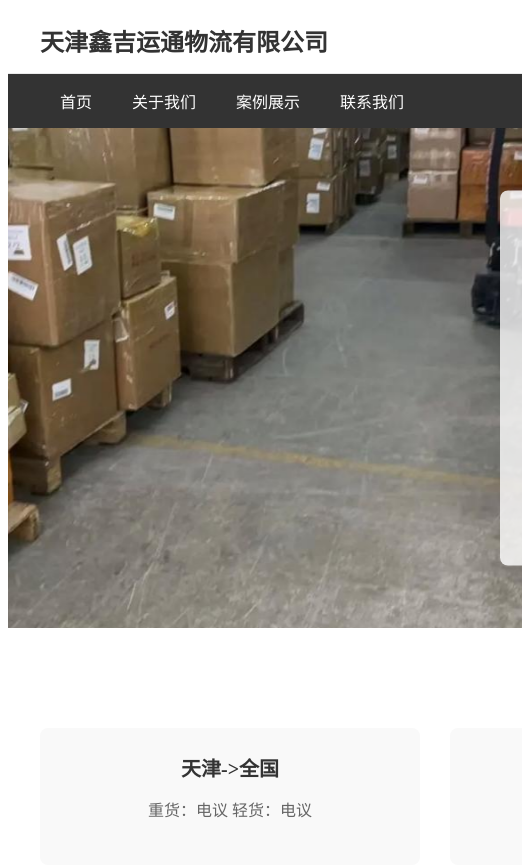
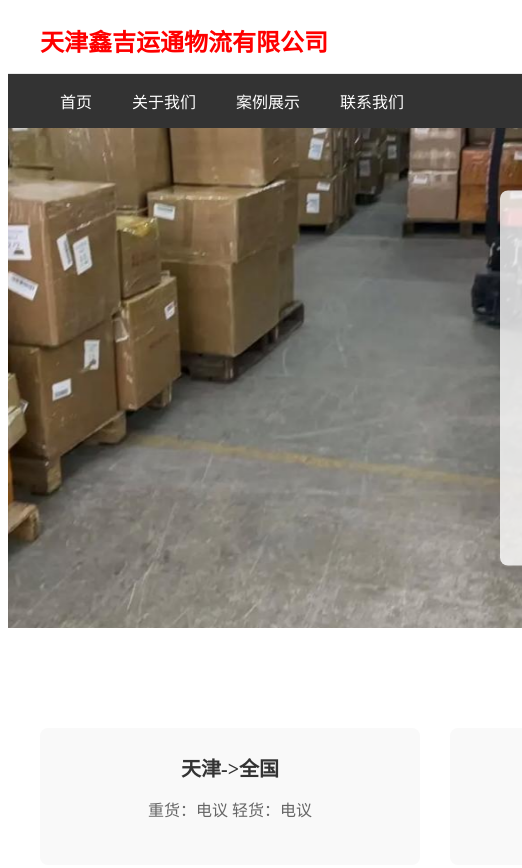
Before and after one commit to tgfacaizi-sudo/tjxjytwlyxgs, a plain HTML site: page index.html in a window 1280 px wide. Shown: the top 868 px of the page, 0-522 px from the left. Drawn offline with Linux system fonts and the light colour scheme; some packages are replaced by stand-ins of ours; a script that the page names is missing.

Commit message:
Update style.css

```diff
--- a/static/css/style.css
+++ b/static/css/style.css
@@ -148,7 +148,7 @@
 }
 
 .site-name {
-    color: #333333;
+    color: red;
     font-size: 24px;
     font-weight: bold;
     text-decoration: none;
```
